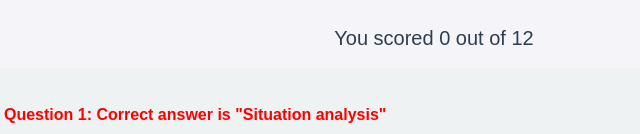
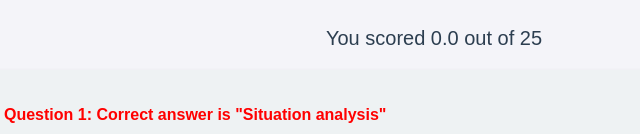
Before and after one commit to majedqur/e-marketing-quiz., a plain HTML site: page index.html in a window 1280 px wide. Both pictures are taken after a click on the button "Submit". Shown: the part 5440-5574 px from the top of the page, 206-846 px from the left. Drawn offline with Linux system fonts and the light colour scheme.

Commit message:
Update index.html

```diff
--- a/index.html
+++ b/index.html
@@ -284,6 +284,7 @@ function checkAnswers() {
     ];
 
     let score = 0;
+    const totalQuestions = 25; // Total score out of 25
     const form = document.getElementById('quizForm');
     const resultDiv = document.getElementById('result');
     const answersDiv = document.getElementById('answers');
@@ -303,7 +304,8 @@ function checkAnswers() {
         }
     });
 
-    resultDiv.textContent = `You scored ${score} out of ${correctAnswers.length}`;
+    const finalScore = (score / correctAnswers.length) * totalQuestions;
+    resultDiv.textContent = `You scored ${finalScore.toFixed(1)} out of ${totalQuestions}`;
 }
 </script>
 </body>
```
